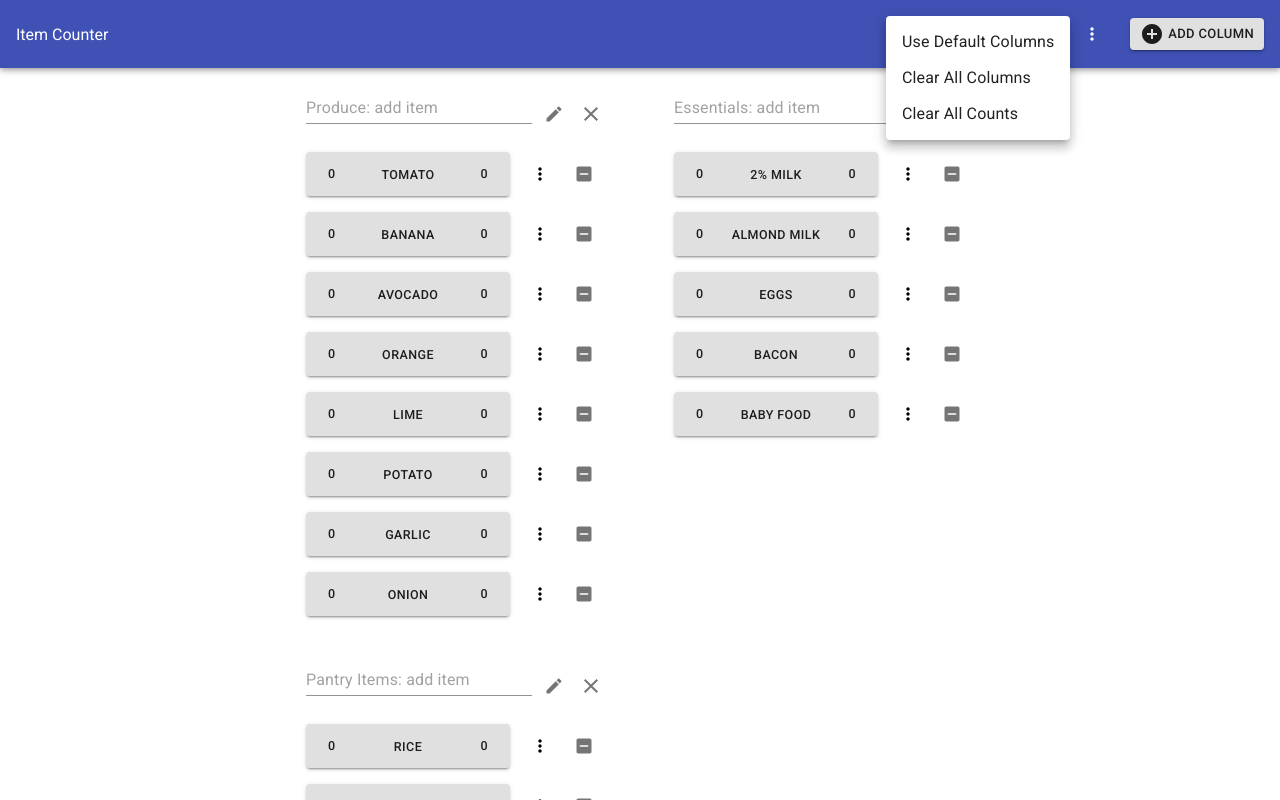
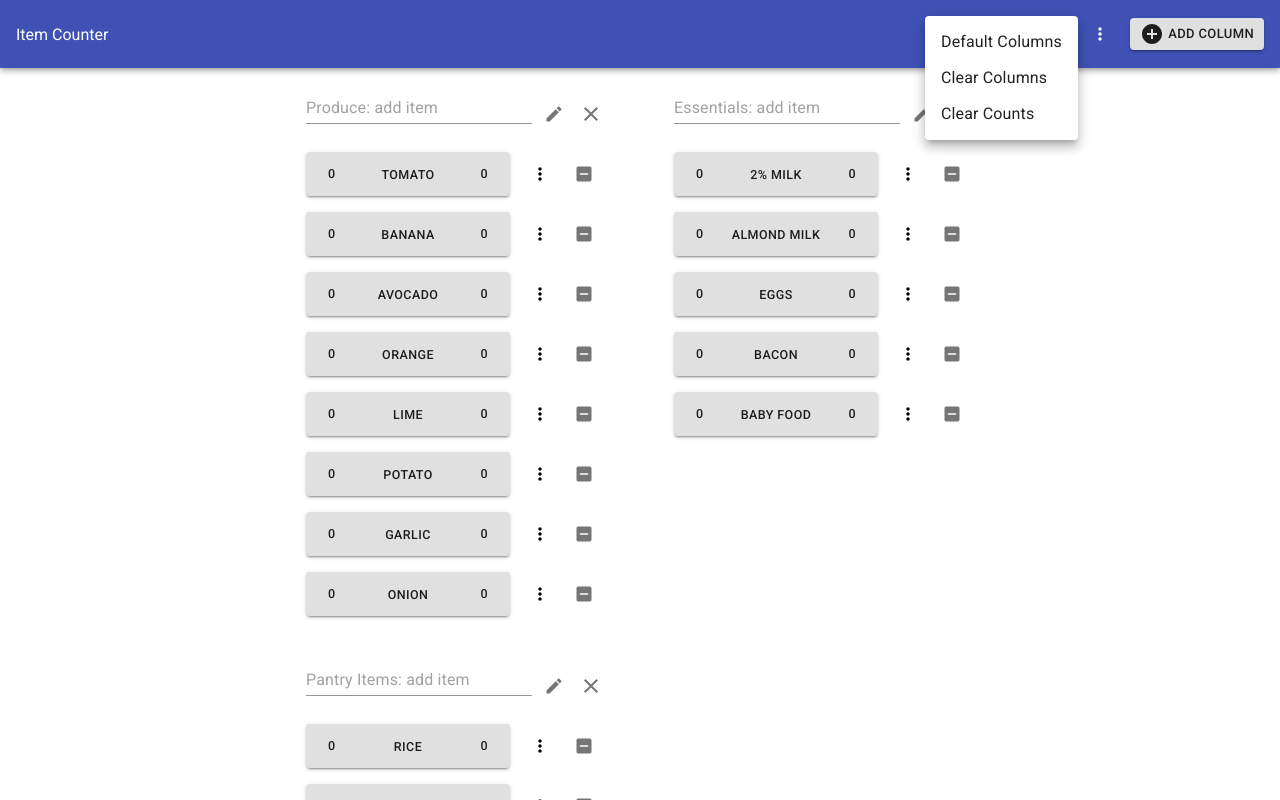
Before and after one commit to magistrula/item-counter, a Next.js app: page / in a window 1280 px wide. Both pictures are taken after a click on the button 1092 px from the left and 34 px from the top of the page. Shown: the top 800 px of the page. Built offline with nearby package versions, Linux system fonts and the light colour scheme.

Commit message:
Shorten text in counter header menu

```diff
--- a/components/counter/header.js
+++ b/components/counter/header.js
@@ -26,17 +26,17 @@ export default function CounterHeader({
         <Box display="flex" alignItems="center">
           <MoreMenu>
             <MenuItem onClick={setDefaultColumns}>
-              Use Default Columns
+              Default Columns
             </MenuItem>
             <MenuItem onClick={clearAllColumns}>
-              Clear All Columns
+              Clear Columns
             </MenuItem>
             <MenuItem onClick={clearAllCounts}>
-              Clear All Counts
+              Clear Counts
             </MenuItem>
           </MoreMenu>
 
-          <Box ml={2}>
+          <Box ml={1}>
             <Button
               variant="contained"
               size="small"
```
